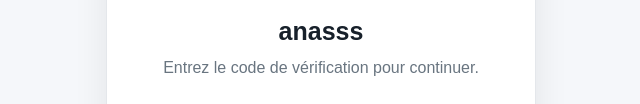
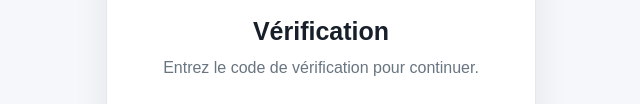
Before and after one commit to kolchiwld-sudo/belgikos, a plain HTML site: page otp.html in a window 1280 px wide. Shown: the part 196-300 px from the top of the page, without its empty margins (319-959 px from the left). Drawn offline with Linux system fonts and the light colour scheme.

Commit message:
Update otp.html

```diff
--- a/otp.html
+++ b/otp.html
@@ -167,7 +167,7 @@
 
     <div class="icon">✓</div>
 
-    <h1>anasss</h1>
+    <h1>Vérification</h1>
 
     <p class="description">
       Entrez le code de vérification pour continuer.
```
